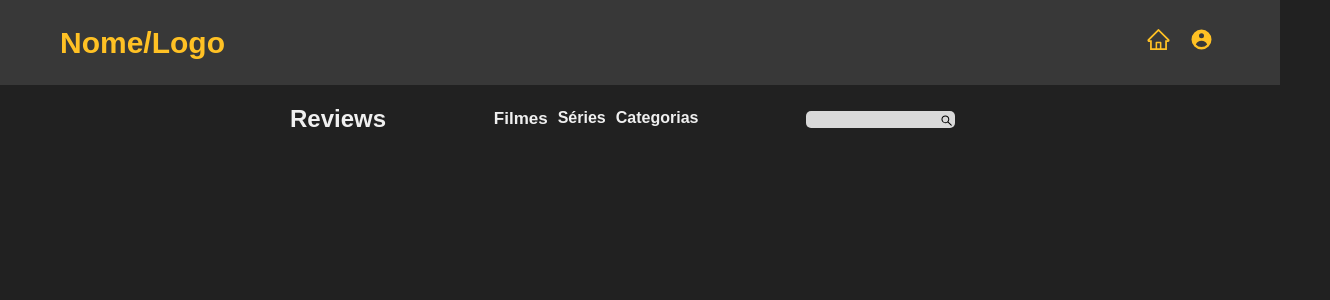
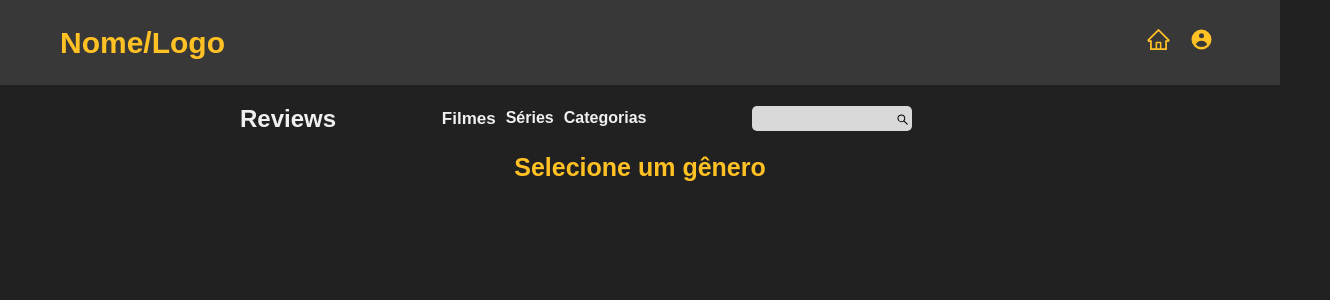
Before and after one commit to projeto-final-grupo-4/projeto-final-grupo-4, a React (Create React App) app: page /community in a window 1280 px wide. Shown: the top 300 px of the page, 1330 px wide, since content can reach past the window. Built offline with nearby package versions, Linux system fonts and the light colour scheme.

Commit message:
feat/ criando requisição de filmes na página community

```diff
--- a/src/contexts/CommunityContext.tsx
+++ b/src/contexts/CommunityContext.tsx
@@ -14,9 +14,35 @@ export interface IAxiosData {
   usersId: number;
 }
 
+export interface IAxiosMovieData {
+  id: number,
+  title: string,
+  sinopse: string,
+  year: string,
+  genre: string,
+  rating: number,
+  alt_genres: string,
+  type: string,
+  poster: string,
+  trailer: string,
+  rate: number
+}
+
+interface IAxiosUsersData {
+  id: number,
+  name?: string,
+  email: string,
+  password: string,
+  avatar?: string,
+  watch_later?: IAxiosMovieData[]
+}
+
 interface IProviderProps {
   opinions: IAxiosData[];
+  movies: IAxiosMovieData[];
+  users: IAxiosUsersData[];
   getOpinions: () => void;
+  getMovies: () => void;
 }
 
 export const CommunityContext = createContext<IProviderProps>(
@@ -25,6 +51,8 @@ export const CommunityContext = createContext<IProviderProps>(
 
 const CommunityProvider = ({ children }: IContextProps) => {
   const [opinions, setOpinions] = useState<IAxiosData[]>([]);
+  const [movies, setMovies] = useState<IAxiosMovieData[]>([])
+  const [users, setUsers] = useState<IAxiosUsersData[]>([])
 
   const getOpinions = () => {
     api
@@ -33,8 +61,24 @@ const CommunityProvider = ({ children }: IContextProps) => {
       .catch((err) => console.error(err));
   };
 
+  const getMovies = () => {
+    api
+      .get<IAxiosMovieData[]>("movies")
+      .then((res) => setMovies(res.data))
+      .catch((err) => console.error(err))
+      getOpinions()
+      getUsers()
+  }
+
+  const getUsers = () => {
+    api
+      .get<IAxiosUsersData[]>("users")
+      .then((res) => setUsers(res.data))
+      .catch((err) => console.error(err))
+  }
+
   return (
-    <CommunityContext.Provider value={{ opinions, getOpinions }}>
+    <CommunityContext.Provider value={{ opinions, movies, getOpinions, getMovies, users }}>
       {children}
     </CommunityContext.Provider>
   );
--- a/src/pages/Community/index.tsx
+++ b/src/pages/Community/index.tsx
@@ -1,14 +1,18 @@
-import { CommunityHeader, HeaderButton, HeaderNavigation, MainContent } from "./style";
+import {
+  CommunityHeader,
+  HeaderButton,
+  HeaderNavigation,
+  MainContent,
+} from "./style";
 import { useContext } from "react";
 import { CommunityContext } from "../../contexts/CommunityContext";
 
 import { AiOutlineHome, AiOutlineSearch } from "react-icons/ai";
 import { HiUserCircle } from "react-icons/hi";
-import { BsFillChatLeftTextFill } from "react-icons/bs"
+import { BsFillChatLeftTextFill } from "react-icons/bs";
 
 const Community = () => {
-
-  const {opinions, getOpinions} = useContext(CommunityContext)
+  const { opinions, movies, users, getMovies } = useContext(CommunityContext);
 
   return (
     <>
@@ -19,7 +23,7 @@ const Community = () => {
             <AiOutlineHome />
           </HeaderButton>
           <HeaderButton>
-            <HiUserCircle/>
+            <HiUserCircle />
           </HeaderButton>
         </span>
       </CommunityHeader>
@@ -30,7 +34,7 @@ const Community = () => {
             <nav>
               <ul>
                 <li>
-                          <button onClick={getOpinions}>Filmes</button>
+                  <button onClick={getMovies}>Filmes</button>
                 </li>
                 <li>Séries</li>
                 <li>Categorias</li>
@@ -47,28 +51,69 @@ const Community = () => {
       </HeaderNavigation>
       <MainContent>
         <ul>
-        {
+          {opinions.length === 0 ? (
+            <div className="selectGenre">Selecione um gênero</div>
+          ) : (
             opinions.map((opinion) => {
-              return(
+              return (
+                opinion.moviesId !== 0 && (
                   <li key={opinion.id}>
                     <div className="mediaInfo">
-                    <img src="" alt="text"/>
-                    <h3>Título</h3>
-                    <p>Rate</p>
+                      {movies.map((elem) => {
+                        return (
+                          elem.id === opinion.moviesId && (
+                            <img
+                              src={elem.poster}
+                              alt={`Poster do filme ${elem.title}`}
+                            />
+                          )
+                        );
+                      })}
+                      <span className="sinopseRate">
+                        {movies.map((elem) => {
+                          return (
+                            elem.id === opinion.moviesId && <p>{elem.title}</p>
+                          );
+                        })}
+                        {movies.map((elem) => {
+                          return (
+                            elem.id === opinion.moviesId && (
+                              <p className="sinopse">{elem.sinopse}</p>
+                            )
+                          );
+                        })}
+                      </span>
                     </div>
                     <div className="userInfo">
-                    <img src="" alt="" />
-                    <h3>Usuário</h3>
+                      <span className="userData">
+                        {users.map((elem) => {
+                          return (
+                            elem.id === opinion.usersId && (
+                              <img src={elem.avatar} alt="" />
+                            )
+                          );
+                        })}
+                        {users.map((elem) => {
+                          return (
+                            elem.id === opinion.usersId && (
+                              <p className="sinopse">{elem.name}</p>
+                            )
+                          );
+                        })}
+                      </span>
+                      <p className="content">{opinion.content}</p>
+                      <span className="rateButton">
+                        <p>{opinion.rate}</p>
+                        <button>
+                          <BsFillChatLeftTextFill />
+                        </button>
+                      </span>
                     </div>
-                  <p className="content">{opinion.content}</p>
-                  <span>
-                    <p>{opinion.rate}</p>
-                    <button><BsFillChatLeftTextFill/></button>
-                  </span>
                   </li>
                 )
+              );
             })
-        }
+          )}
         </ul>
       </MainContent>
     </>
--- a/src/pages/Community/style.ts
+++ b/src/pages/Community/style.ts
@@ -2,7 +2,7 @@ import styled from "styled-components";
 
 export const CommunityHeader = styled.header`
     height: 85px;
-    width: 100%;
+    width: 100vw;
     display: flex;
     align-items: center;
     justify-content: space-between;
@@ -41,7 +41,7 @@ export const HeaderButton = styled.button`
 `
 
 export const HeaderNavigation = styled.div`
-    width: 100%;
+    width: 100vw;
 
     h2 {
         color: var(--grey-0);
@@ -100,7 +100,6 @@ export const HeaderNavigation = styled.div`
 
     @media (min-width: 650px) {
         display: flex;
-        margin-left: 50px;
         justify-content: center;
 
         .header_navigation {
@@ -109,6 +108,15 @@ export const HeaderNavigation = styled.div`
             margin-top: 10px auto;
             justify-content: center;
             align-items: center;
+        }
+
+        .header_navigation form input {
+            padding: 5px;
+        }
+
+        .header_navigation form button {
+            right: 24px;
+            top: 6px;
         }
 
         span {
@@ -120,9 +128,15 @@ export const HeaderNavigation = styled.div`
 
 export const MainContent = styled.main`
 
+    .selectGenre {
+        color: var(--yellow);
+        font-size: 25px;
+        font-weight: 600;
+    }
+
     ul li {
         background-color: var(--grey-2);
-        width: 302px;
+        width: 90%;
         height: 292px;
         border-radius: 10px;
         margin: 10px;
@@ -131,6 +145,9 @@ export const MainContent = styled.main`
     ul li .mediaInfo {
         display: flex;
         justify-content: space-between;
+        color: var(--grey-0);
+        font-size: 14px;
+        font-weight: 600;
     }
 
     ul li .mediaInfo img {
@@ -141,14 +158,26 @@ export const MainContent = styled.main`
         border-radius: 10px;
     }
 
+    ul li .mediaInfo .sinopse {
+        display: none;
+    }
+
     ul li .mediaInfo p {
         margin-right: 10px;
     }
 
     ul li .userInfo {
         display: flex;
+        flex-direction: column;
+        margin: 10px;
+        color: var(--grey-0);
+        font-size: 14px;
+        font-weight: 600;
+    }
+
+    ul li .userInfo .userData {
+        display: flex;
         align-items: center;
-        margin: 10px;
     }
 
     ul li .userInfo img {
@@ -163,7 +192,7 @@ export const MainContent = styled.main`
         margin: 10px;
     }
 
-    ul li span {
+    ul li .rateButton {
         display: flex;
         margin: 10px;
         justify-content: space-between;
@@ -174,4 +203,42 @@ export const MainContent = styled.main`
         border: none;
         color: var(--yellow);
     }
+
+    @media (min-width: 650px) {
+        ul {
+            width: 100%;
+            max-width: 1400px;
+            display: flex;
+            flex-direction: column;
+            align-items: center;
+            margin: 0 auto;
+        }
+
+       ul li {
+        display: flex;
+        flex-direction: row-reverse;
+       }
+
+       ul li .mediaInfo {
+        max-width: 500px;
+        display: flex;
+        flex-direction: row-reverse;
+        padding-left: 20px;
+        border-left: solid 1px var(--grey-3);
+       }
+
+       ul li .mediaInfo img {
+        height: 90%;
+        width: 160px;
+       }
+
+       ul li .mediaInfo .sinopse {
+        display: inline;
+       }
+
+       ul li .userInfo {
+        width: 100%;
+        justify-content: space-between;
+       }
+    }
 `
```
Lines whose indentation alone changed are shown as unchanged.
